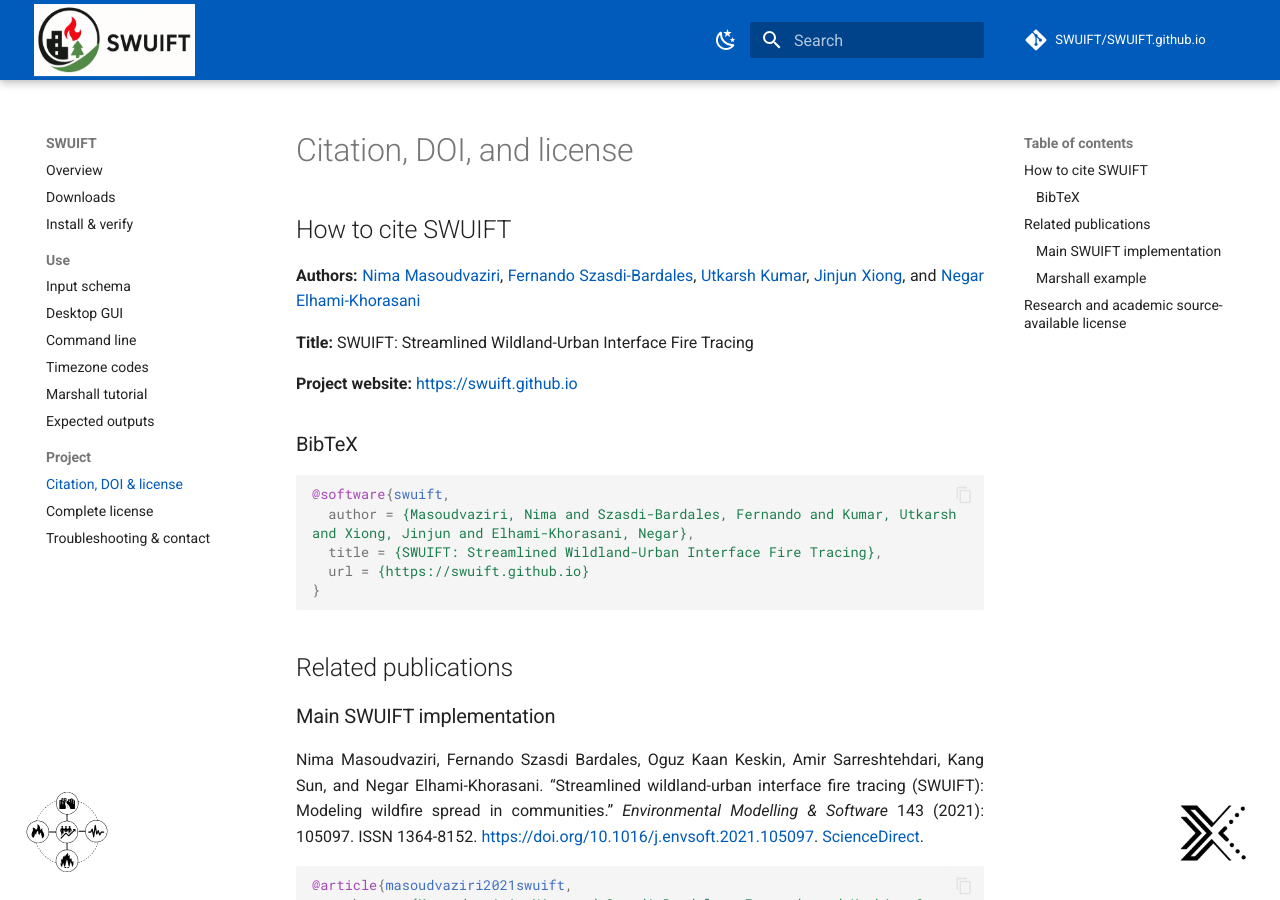
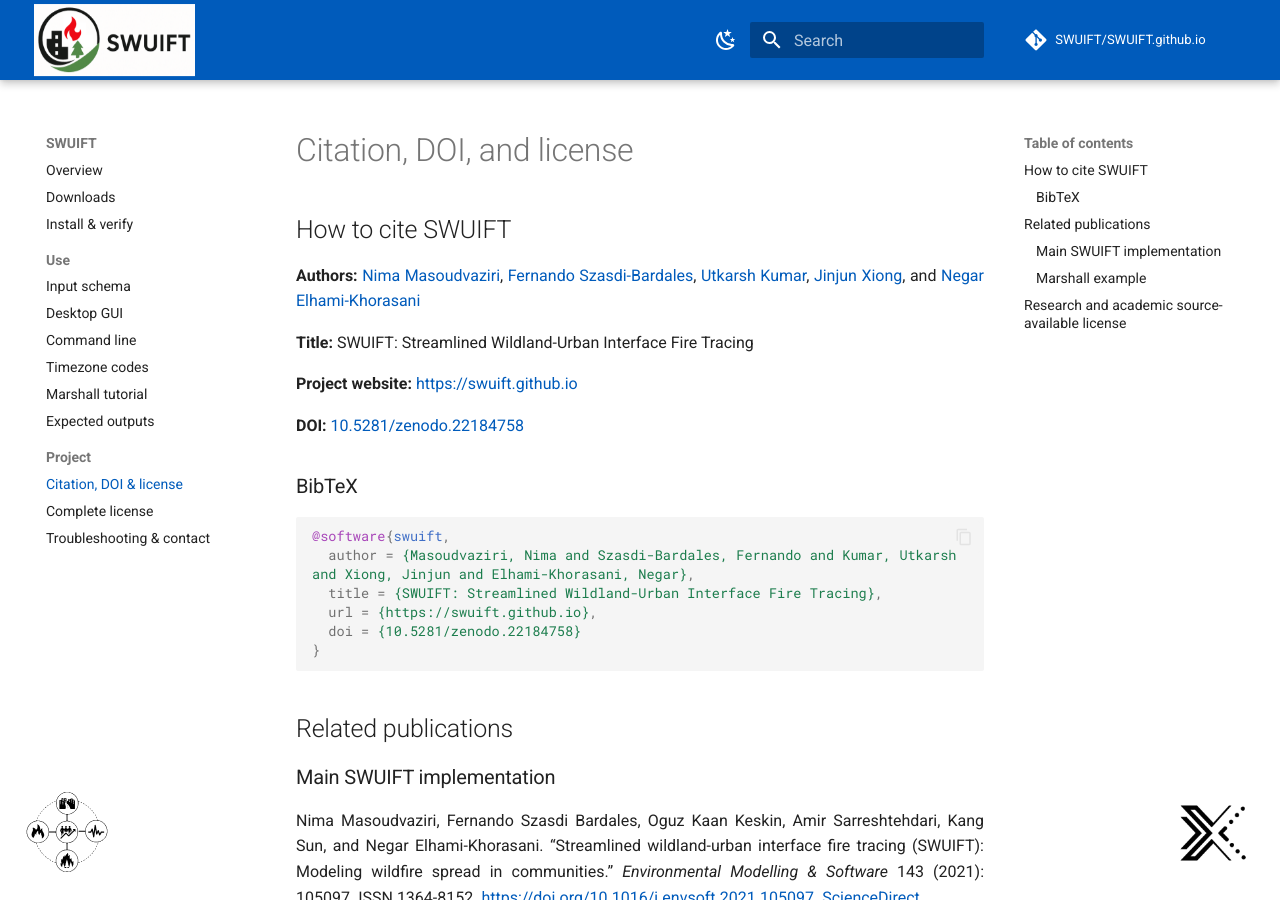
Before and after one commit to SWUIFT/SWUIFT.github.io, an MkDocs documentation site: the page built from docs/citation-license.md, in a window 1280 px wide and 900 px high. Built offline with MkDocs 1.6.1 and Material for MkDocs 9.7.7, drawn with Linux system fonts in a browser that asks for light colours; comment, search, counter and statistics services are not loaded.

Commit message:
Cite the concept DOI 10.5281/zenodo.22184758 in software citation metadata

````diff
--- a/_data/citation.yml
+++ b/_data/citation.yml
@@ -28,4 +28,5 @@ authors:
   affiliation: Department of Civil, Structural and Environmental Engineering, University at Buffalo
   orcid: https://orcid.org/0000-0003-3228-0097
 author_text: Nima Masoudvaziri, Fernando Szasdi-Bardales, Utkarsh Kumar, Jinjun Xiong, and Negar Elhami-Khorasani
-bibtex: "@software{swuift,\n  author = {Masoudvaziri, Nima and Szasdi-Bardales, Fernando and Kumar, Utkarsh and Xiong, Jinjun and Elhami-Khorasani, Negar},\n  title = {SWUIFT: Streamlined Wildland-Urban Interface Fire Tracing},\n  url = {https://swuift.github.io}\n}"
+bibtex: "@software{swuift,\n  author = {Masoudvaziri, Nima and Szasdi-Bardales, Fernando and Kumar, Utkarsh and Xiong, Jinjun and Elhami-Khorasani, Negar},\n  title = {SWUIFT: Streamlined Wildland-Urban Interface Fire Tracing},\n  url = {https://swuift.github.io},\n  doi = {10.5281/zenodo.22184758}\n}"
+doi: 10.5281/zenodo.22184758
--- a/docs/_generated/citation.md
+++ b/docs/_generated/citation.md
@@ -6,12 +6,15 @@
 
 **Project website:** [https://swuift.github.io](https://swuift.github.io)
 
+**DOI:** [10.5281/zenodo.22184758](https://doi.org/10.5281/zenodo.22184758)
+
 ### BibTeX
 
 ```bibtex
 @software{swuift,
   author = {Masoudvaziri, Nima and Szasdi-Bardales, Fernando and Kumar, Utkarsh and Xiong, Jinjun and Elhami-Khorasani, Negar},
   title = {SWUIFT: Streamlined Wildland-Urban Interface Fire Tracing},
-  url = {https://swuift.github.io}
+  url = {https://swuift.github.io},
+  doi = {10.5281/zenodo.22184758}
 }
 ```
````
Also changed, not shown: 1 other file.
